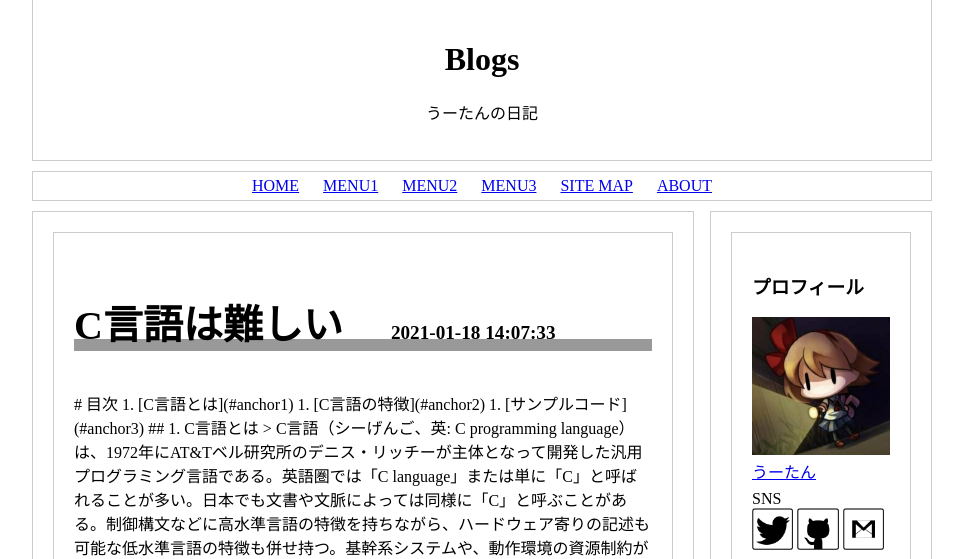
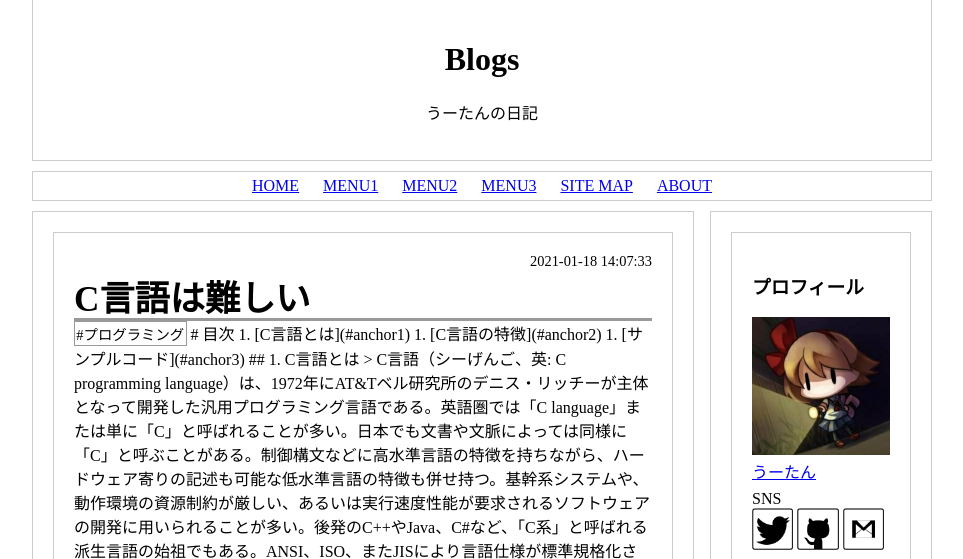
Before and after one commit to OHMORIYUSUKE/Blog-PHP, a PHP site: page / in a window 1280 px wide. Shown: the part 21-580 px from the top of the page, without its empty margins (158-1121 px from the left). Run offline with PHP 8.4, Linux system fonts and the light colour scheme; some libraries are stand-ins or nearby versions.

Commit message:
検索ボックス タグ追加

```diff
--- a/index.css
+++ b/index.css
@@ -47,24 +47,65 @@ table  { border-collapse: collapse; }
 th, td { border:1px solid #999; padding:2px 5px; }
 th     { background:#e0e0e0; }
 
-
+/*ブログタイトル*/
 .title{
-    font-size: 2.5rem;
-	background:linear-gradient(transparent 80%, #999 0%);
+    font-size: 2.2rem;
+    background:linear-gradient(transparent 95%, #999 0%);
+    margin: 0 !important;
+    padding: 0 !important;
 }
+/*投稿時間*/
 .time{
-    font-size: 1.2rem;
-    margin-left: 3rem;
+    font-size: 0.9rem;
+    text-align: right;
+    margin: 0 !important;
+    padding: 0 !important;
 }
+/*投稿タグ*/
+.tag{
+    font-size: 0.9rem;
+    text-align: right;
+    margin: 0 !important;
+    padding: 1.3px !important;
+    border: solid 1px #999;
+    display: inline-block;
+}
+/*プロフィール画像*/
 .profile{
     width: 100%;
     height: 100%;
 }
+/*SNS画像(アイコン)*/
 .sns{
     width: 30%;
 }
+/*SNSの文字*/
 .sns_text{
     margin: 0;
     margin-top: 7px !important;
     padding: 0;
 }
+
+/*検索ボックス*/
+.search_container{
+    box-sizing: border-box;
+    padding-bottom: 10px;
+  }
+  .search_container input[type="text"]{
+    background: #ccddf5;
+    border: none;
+    height: 35px;
+  }
+  .search_container input[type="text"]:focus {
+    outline: 0;
+  }
+  .search_container input[type="submit"]{
+    cursor: pointer;
+    font-family: FontAwesome;
+    border: none;
+    background: #3879D9;
+    color: #fff;
+    outline : none;
+    width: 3.0em;
+    height: 37px;
+  }
--- a/index.php
+++ b/index.php
@@ -75,6 +75,9 @@
     <article>
         <section>
 <?php
+$tag = 'プログラミング';
+$tag = '#'.$tag;
+
 $title = 'C言語は難しい';
 
 $time = '2021-01-18 14:07:33';
@@ -180,12 +183,16 @@ void main(){
 ';
 ?>
 <div>
-<?php //タイトル
+<?php //タイトル.投稿時刻.タグ
 //サニタイジング
 $title = str_replace("<script>", "＜script＞", $title,$n);
 $title = str_replace("</script>", "＜/script＞", $title,$n);
+$tag = str_replace("<script>", "＜script＞", $tag,$n);
+$tag = str_replace("</script>", "＜/script＞", $tag,$n);
 ?>
-<h1 class="title"><?php print($title); ?><span class="time"><?php print($time); ?></span></h1>
+<p class="time"><?php print($time); ?></p>
+<h1 class="title"><?php print($title); ?></h1>
+<p class="tag"><?php print($tag); ?></p>
 <?php //内容
 //サニタイジング
 $text = str_replace("<script>", "＜script＞", $text,$n);
@@ -206,6 +213,13 @@ print($text);
         <a href="https://github.com/OHMORIYUSUKE"><img class="sns" src="images/github.png" alt="画像"></a>
         <a href="mailto:b2190350@photon.chitose.ac.jp"><img class="sns" src="images/gmail.png" alt="画像"></a>
     </section>
+
+    <link href="https://stackpath.bootstrapcdn.com/font-awesome/4.7.0/css/font-awesome.min.css" rel="stylesheet">
+
+    <form method="get" action="#" class="search_container">
+    <input type="text" size="16" placeholder="　キーワード検索"><input type="submit" value="&#xf002">
+    </form>
+
     <section>
     <h1>カテゴリー</h1>
         <ul>
@@ -217,13 +231,13 @@ print($text);
         </ul>
     </section>
     <section>
-    <h1>アーカイブ</h1>
+    <h1>最新記事</h1>
         <ul>
-            <li><a href="#">アーカイブ1</a></li>
-            <li><a href="#">アーカイブ2</a></li>
-            <li><a href="#">アーカイブ3</a></li>
-            <li><a href="#">アーカイブ4</a></li>
-            <li><a href="#">アーカイブ5</a></li>
+            <li><a href="#">最新記事1</a></li>
+            <li><a href="#">最新記事2</a></li>
+            <li><a href="#">最新記事3</a></li>
+            <li><a href="#">最新記事4</a></li>
+            <li><a href="#">最新記事5</a></li>
         </ul>
     </section>
     </aside>
```
